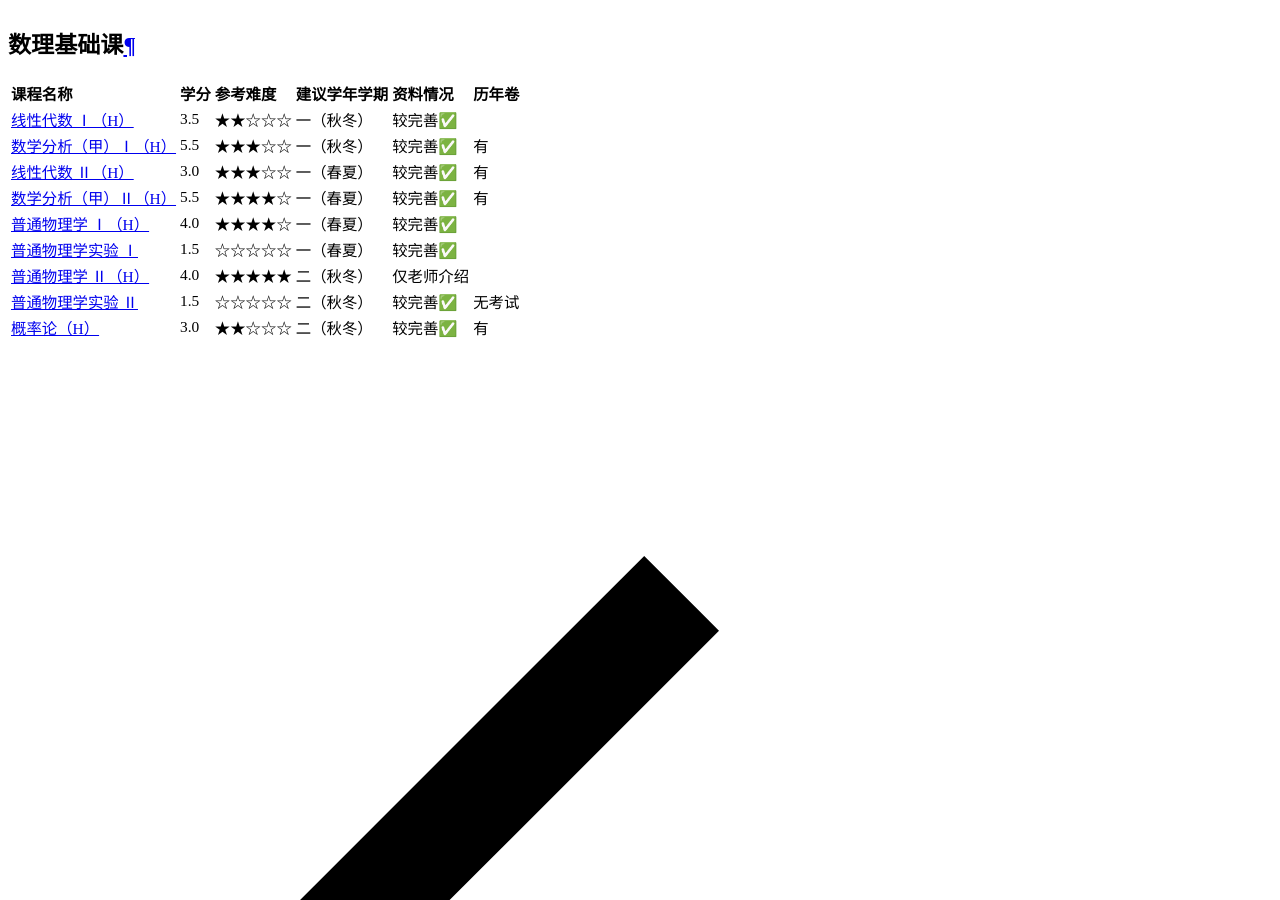
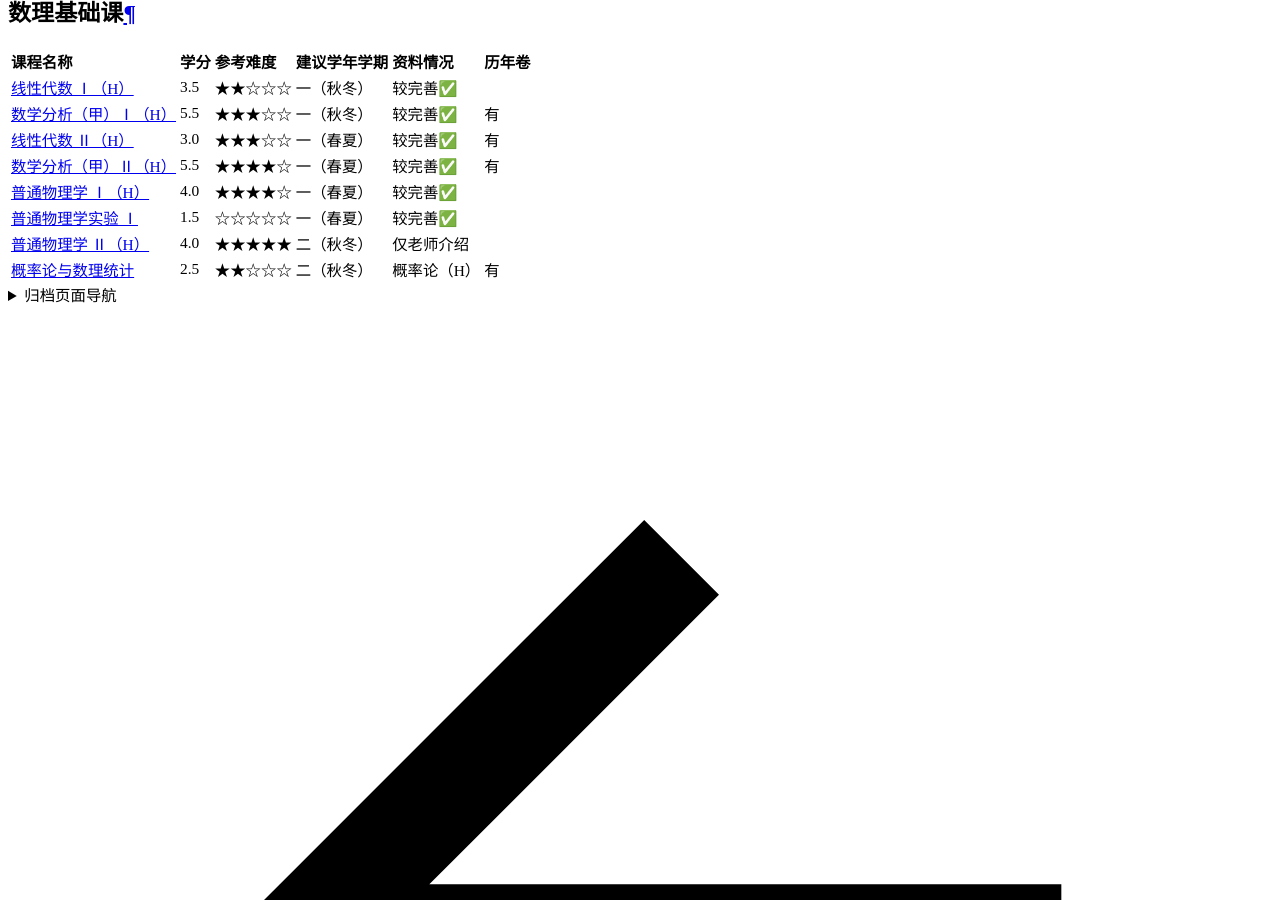
Before and after one commit to ZJU-Turing/TuringCourses, an MkDocs documentation site: the page built from docs/math_phys/index.md, in a window 1280 px wide and 900 px high, scrolled down 18188 px. Built offline with MkDocs 1.6.1 and Material for MkDocs 9.7.7, drawn with Linux system fonts in a browser that asks for light colours; comment, search, counter and statistics services are not loaded; some of the changed text lies outside the part shown.

Commit message:
feat: 更新思政军体与数理基础部分

```diff
--- a/docs/math_phys/index.md
+++ b/docs/math_phys/index.md
@@ -17,7 +17,15 @@
 |[普通物理学 Ⅰ（H）](physics1/)|4.0|★★★★☆|一（春夏）|较完善✅||
 |[普通物理学实验 Ⅰ](physics_experiment1/)|1.5|☆☆☆☆☆|一（春夏）|较完善✅||
 |[普通物理学 Ⅱ（H）](physics2/)|4.0|★★★★★|二（秋冬）|仅老师介绍||
-|[普通物理学实验 Ⅱ](physics_experiment2/)|1.5|☆☆☆☆☆|二（秋冬）|较完善✅|无考试|
-|[概率论（H）](probability/)|3.0|★★☆☆☆|二（秋冬）|较完善✅|有|
+|[概率论与数理统计](probability/)|2.5|★★☆☆☆|二（秋冬）|概率论（H）|有|
 
 </div>
+
+??? tip "归档页面导航"
+    <div style="text-align: center" markdown="1">
+
+    |课程名称|学分|参考难度|建议学年学期|资料情况|历年卷|
+    |:--|:--|:--|:--|:--|:--|
+    |[普通物理学实验 Ⅱ](https://zju-turing.github.io/TuringCoursesGrave/math_phys/physics_experiment2/)|1.5|☆☆☆☆☆|二（秋冬）|较完善✅|无考试|
+
+    </div>
--- a/mkdocs.yml
+++ b/mkdocs.yml
@@ -36,8 +36,7 @@
     - 普通物理学 Ⅰ（H）: math_phys/physics1/index.md
     - 普通物理学 Ⅱ（H）: math_phys/physics2/index.md
     - 普通物理学实验 Ⅰ（H）: math_phys/physics_experiment1/index.md
-    - 普通物理学实验 Ⅱ（H）: math_phys/physics_experiment2/index.md
-    - 概率论（H）: math_phys/probability/index.md
+    - 概率论与数理统计: math_phys/probability/index.md
   - 专业基础课:
     - major_basic/index.md
     - 程序设计与算法基础: major_basic/programming/index.md
```
Also changed, not shown: docs/math_phys/probability/index.md (+9 -1 lines), docs/political/index.md (+2 -2 lines).
